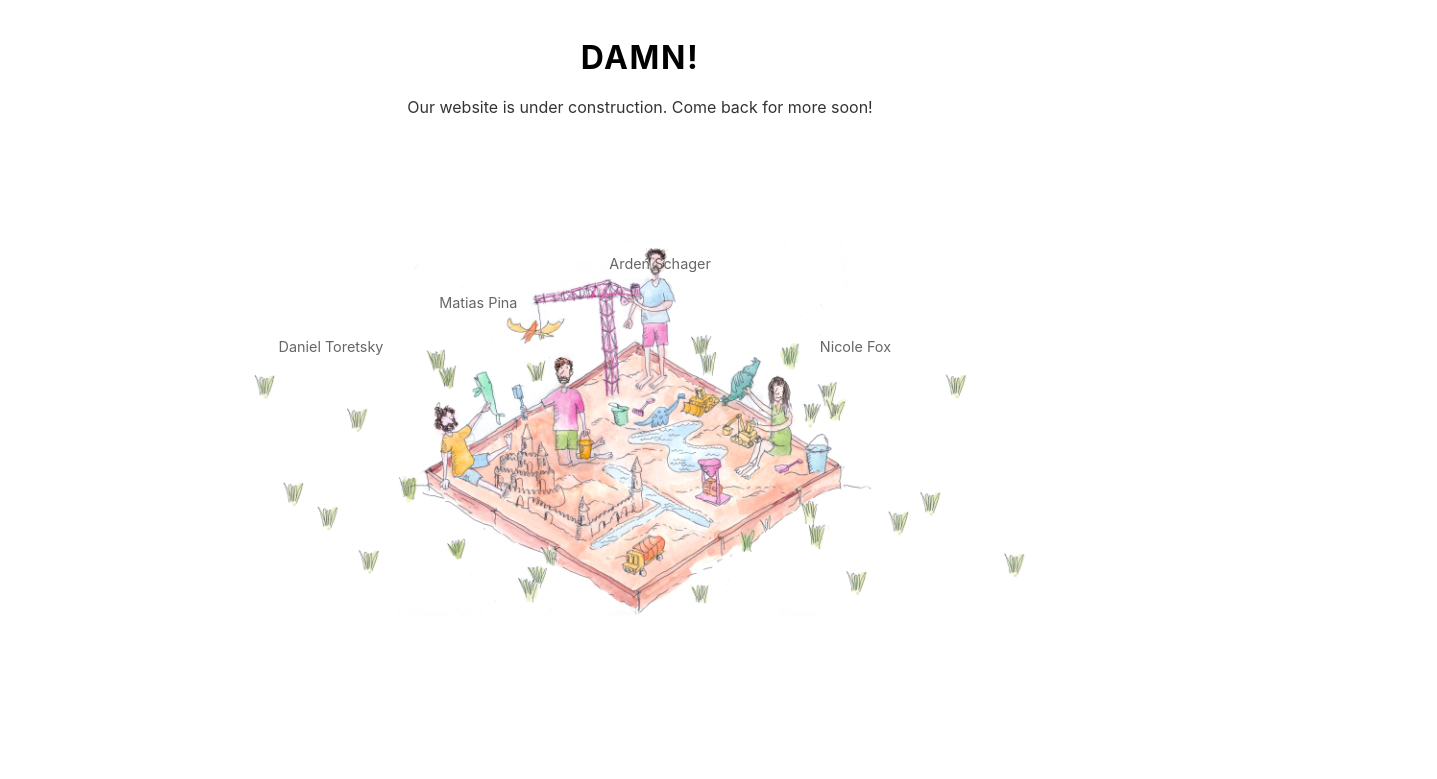
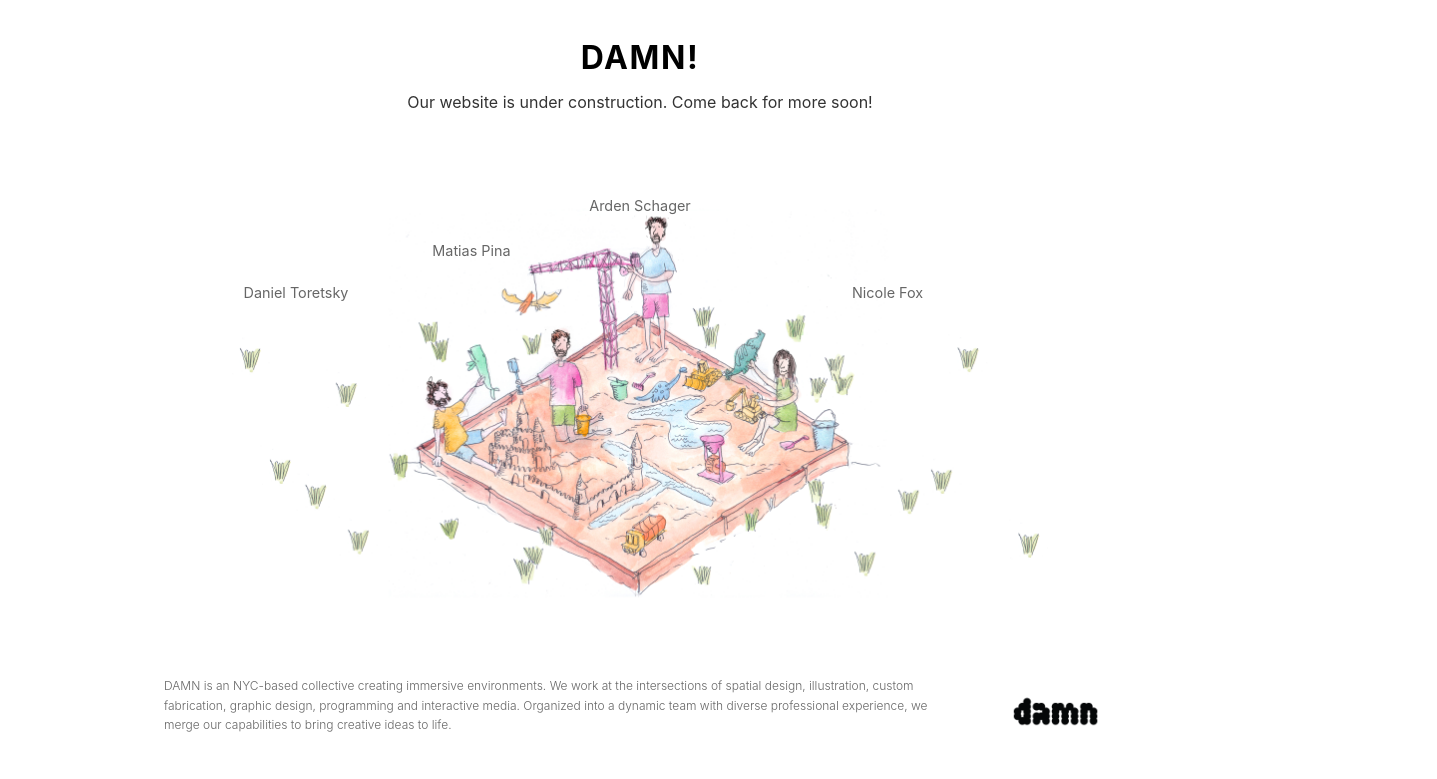
Before and after one commit to ardenschager/damn-studio, a plain HTML site: page index.html in a window 1280 px wide. Shown: the whole page, 1437 px wide, since content can reach past the window. Drawn offline with Linux system fonts and the light colour scheme.

Commit message:
changes for smaller screen

```diff
--- a/index.html
+++ b/index.html
@@ -16,8 +16,8 @@
             background-color: #ffffff;
             color: #000000;
             line-height: 1.6;
-            padding: 2rem 3rem 1.5rem;
-            max-width: 1100px;
+            padding: 2rem 50px 1.5rem;
+            max-width: 100%;
             margin: 0 auto;
             min-height: 100vh;
             display: flex;
@@ -28,20 +28,22 @@
             text-align: center;
             margin-bottom: 1rem;
             padding-top: 0;
+            position: relative;
+            z-index: 10;
         }
 
         h1 {
             font-size: 2rem;
             font-weight: 700;
             letter-spacing: 0.1rem;
-            margin-bottom: 0.75rem;
+            margin-bottom: 0.5rem;
         }
 
         .tagline {
             font-size: 1rem;
-            line-height: 1.5;
+            line-height: 1.4;
             max-width: 750px;
-            margin: 0 auto 1rem;
+            margin: 0 auto 1.5rem;
             font-weight: 400;
             color: #333;
         }
@@ -50,10 +52,11 @@
             position: relative;
             width: 100%;
             max-width: 1200px;
-            margin: 0 auto -2rem;
-            flex: 1;
+            margin: 0 auto 1rem;
+            flex: 1 1 auto;
             display: flex;
             align-items: center;
+            z-index: 1;
         }
 
         .kite-image {
@@ -61,25 +64,28 @@
             max-height: 60vh;
             object-fit: contain;
             display: block;
-            transform: scale(1.3);
+            transform: scale(1.35);
         }
 
         .team-overlay {
             position: absolute;
-            top: 0;
-            left: 0;
-            width: 100%;
-            height: 100%;
+            top: 50%;
+            left: 50%;
+            transform: translate(-50%, -50%);
+            width: 80%;
+            height: 70%;
+            pointer-events: none;
         }
 
         .team-member {
             position: absolute;
+            pointer-events: auto;
         }
 
         .team-member a {
             color: #666;
             text-decoration: none;
-            font-size: 0.9rem;
+            font-size: clamp(0.7rem, 1.5vw, 0.9rem);
             font-weight: 400;
             border-bottom: 1px solid transparent;
             transition: border-bottom 0.3s ease;
@@ -91,34 +97,39 @@
         }
 
         /* Triangle formation: Arden at top (bridge), Daniel left, Matias middle-left, Nicole right */
+        /* Positioned relative to the visible kite structure */
         .team-arden {
-            top: 18%;
-            left: 52%;
+            top: -10%;
+            left: 50%;
             transform: translateX(-50%);
         }
 
         .team-daniel {
-            top: 33%;
-            left: 14%;
+            top: 15%;
+            left: 8%;
         }
 
         .team-matias {
-            top: 25%;
-            left: 30%;
+            top: 3%;
+            left: 28%;
         }
 
         .team-nicole {
-            top: 33%;
-            right: 25%;
+            top: 15%;
+            right: 20%;
         }
 
         footer {
             display: flex;
+            justify-content: center;
             align-items: flex-start;
             gap: 2rem;
-            padding: 0.5rem 0 1rem;
+            padding: 0.5rem 0 1.5rem 0;
             margin: 0 auto;
-            max-width: 800px;
+            max-width: 1200px;
+            position: relative;
+            z-index: 10;
+            background-color: #ffffff;
         }
 
         footer p {
@@ -126,18 +137,16 @@
             font-weight: 300;
             line-height: 1.6;
             color: #666;
-            margin-bottom: 0;
-            flex: 4;
+            margin: 0;
+            flex: 0 1 800px;
         }
 
         .logo {
-            flex: 1;
+            flex-shrink: 0;
             height: auto;
-            width: 100%;
-            max-width: 120px;
-            min-width: 120px;
+            width: 120px;
             object-fit: contain;
-            margin-top: 0.25rem;
+            margin: 0;
         }
 
         @media (max-width: 768px) {
```
